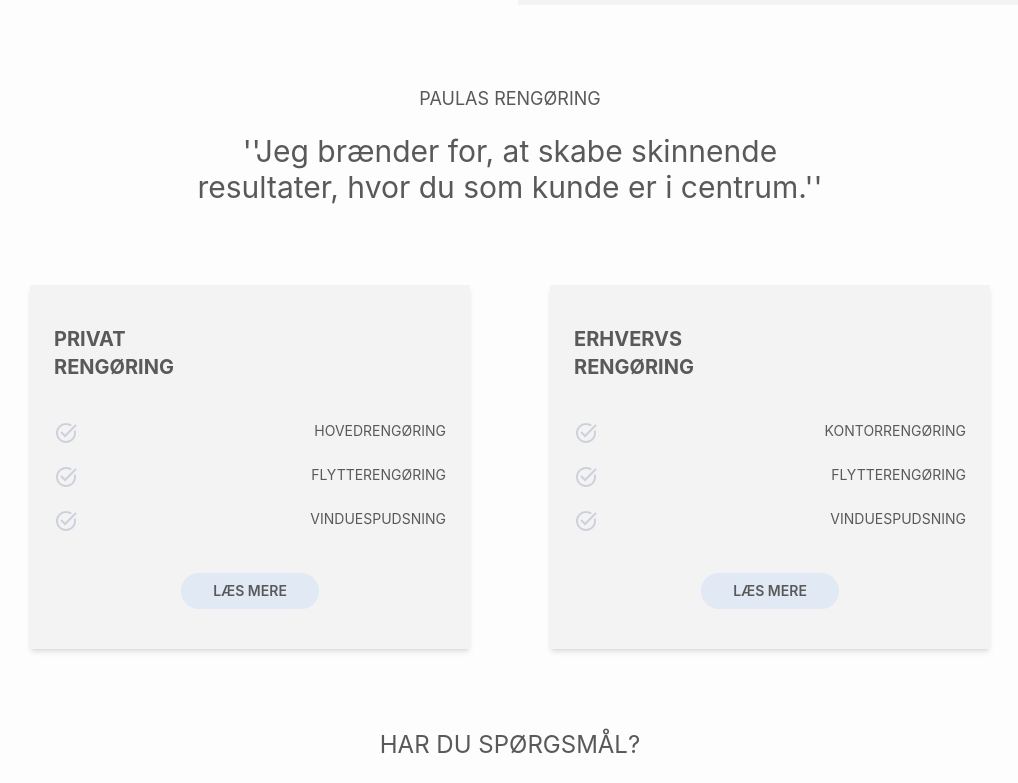
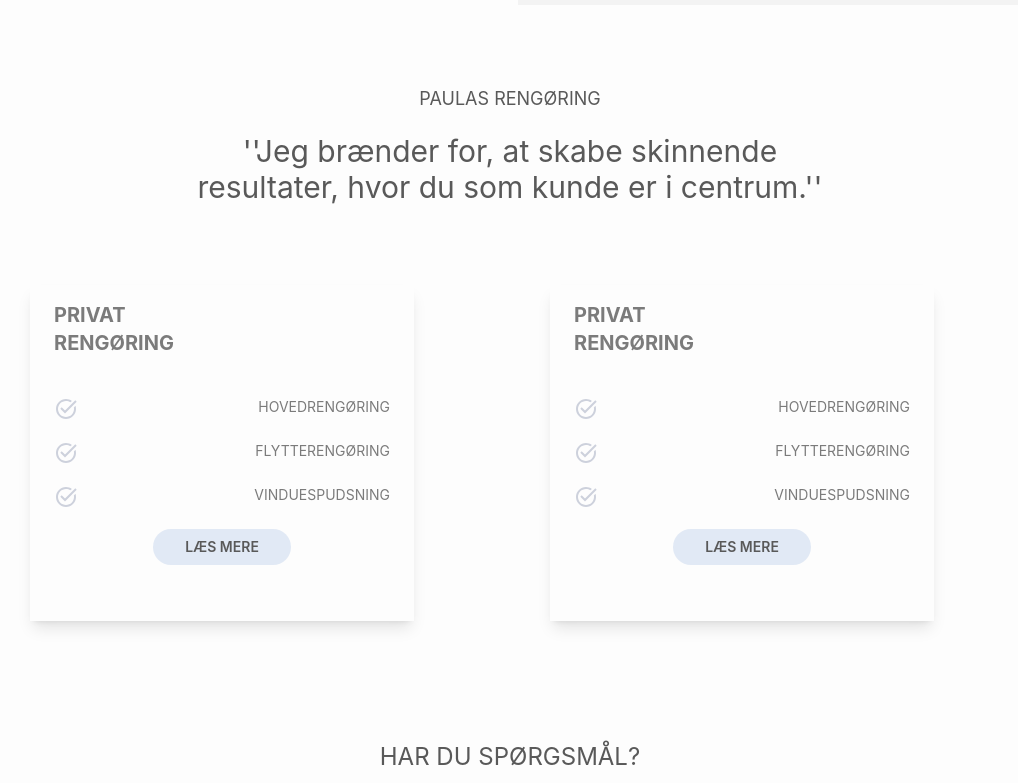
Before and after one commit to kris299b/PaulasReng-ring, a Vue app: page / in a window 1280 px wide. Shown: the part 2000-2783 px from the top of the page, without its empty margins (130-1148 px from the left). Built offline with nearby package versions, Linux system fonts and the light colour scheme.

Commit message:
code changes

```diff
--- a/src/App.vue
+++ b/src/App.vue
@@ -18,7 +18,7 @@
   </div>
   <div class="w-full block flex-grow lg:flex lg:items-center lg:w-auto" id="menuItems">
     <div class="text-xs lg:flex-grow">
-      <ul class="flex flex-col space-x-6 mr-2 text-white text-xs md:text-sm md:mr-2 lg:flex-row lg:mr-2 md:space-x-10 lg:space-x-12 lg:ml-10 lg:text-sm">
+      <ul class="flex flex-col space-x-6 mr-2 text-white dark:text-white text-xs md:text-sm md:mr-2 lg:flex-row lg:mr-2 md:space-x-10 lg:space-x-12 lg:ml-10 lg:text-sm">
         <li>
           <RouterLink to="/">Hjem</RouterLink>
         </li>
@@ -40,7 +40,7 @@
       </ul>
     </div>
     <div>
-      <button class="hover:bg-transparent bg-darkblue dark:bg-darkblue font-semibold py-2 px-8 rounded-full text-xs text-white lg:text-white lg:text-xs lg:mr-3">
+      <button class="hover:bg-transparent bg-darkblue dark:bg-darkblue font-semibold py-2 px-8 rounded-full text-xs text-white dark:text-white lg:text-xs lg:mr-3">
         BOOK DIN TID
       </button>
     </div>
@@ -65,13 +65,13 @@
                   <h2 class="mb-6 text-xs font-semibold text-darkgray uppercase dark:text-darkgray">information</h2>
                   <ul class="text-xs text-darkgray dark:text-darkgray font-medium lg:text-xs">
                       <li class="mb-4">
-                          <a href="https://flowbite.com/" class="hover:underline">Guide</a>
+                          <a href="" class="hover:underline">Guide</a>
                       </li>
                       <li class="mb-4">
-                          <a href="https://tailwindcss.com/" class="hover:underline">Priser</a>
+                          <a href="" class="hover:underline">Priser</a>
                       </li>
                       <li>
-                          <a href="https://tailwindcss.com/" class="hover:underline">Om firmaet</a>
+                          <a href="" class="hover:underline">Om firmaet</a>
                       </li>
                   </ul>
               </div>
@@ -79,10 +79,13 @@
                   <h2 class="mt-5 mb-6 text-xs font-semibold text-darkgray uppercase dark:text-darkgray lg:mt-0">Nyttige links</h2>
                   <ul class="text-xs text-gray-500 dark:text-darkgray font-medium lg:text-xs">
                       <li class="mb-4">
-                          <a href="https://github.com/themesberg/flowbite" class="hover:underline ">Jeg tilbyder</a>
+                          <a href="" class="hover:underline ">Jeg tilbyder</a>
+                      </li>
+                      <li class="mb-4">
+                          <a href="" class="hover:underline ">Privatlivs politik</a>
                       </li>
                       <li>
-                          <a href="https://discord.gg/4eeurUVvTy" class="hover:underline">Privatlivs politik</a>
+                          <a href="" class="hover:underline">Kontakt</a>
                       </li>
                   </ul>
               </div>
@@ -135,7 +138,7 @@
       </div>
     </div>
     <div class="px-4 py-6 bg-lightblue dark:bg-lightblue md:flex md:items-center md:justify-between">
-        <div class="text-sm text-center text-darkgray dark:text-gray-300 lg:text-xs">
+        <div class="text-sm text-center text-darkgray dark:text-darkgray lg:text-xs">
           © 2024 Paulas rengøring. All Rights Reserved.
         </div>
     </div>
--- a/src/views/HomeView.vue
+++ b/src/views/HomeView.vue
@@ -1,7 +1,7 @@
 <template>
 
 <!-- Hero section -->
-<section class="relative h-screen flex flex-col items-center py-20 text-center content-start text-white">
+<section class="relative h-screen flex flex-col items-center py-20 text-center content-start">
     <div class="video-docker absolute top-0 left-0 w-full h-full overflow-hidden">
         <video class="min-w-full min-h-full absolute object-cover"
             src="../assets/herovideo.mp4"
@@ -11,13 +11,13 @@
     <div class="video-content z-10 pt-40 md:pt-80 lg:pt-40">
         <div>
             <p class="text-white dark:text-white text-1xl md:text-xl lg:text-md lg:tracking-wider">PROFESSIONEL RENGØRING</p>
-            <h2 class="text-white pb-5 text-3xl md:text-4xl lg:text-5xl py-1">MED DIG SOM KUNDE I CENTRUM</h2>
+            <h2 class="text-white dark:text-white pb-5 text-3xl md:text-4xl lg:text-5xl py-1">MED DIG SOM KUNDE I CENTRUM</h2>
         </div>
         <div class="flex flex-col space-y-4 px-24 text-sm pt-5 md:flex-row md:justify-center md:space-x-4 lg:flex-row lg:space-x-4 lg:space-y-0 lg:justify-center lg:text-sm lg:pt-5">
             <button class="bg-white dark:bg-white py-3 px-8 hover:beige text-darkgray dark:text-darkgray font-semibold lg:py-2 lg:px-8 rounded-full">
                     JEG TILBYDER
             </button>
-            <button class="bg-transparent py-3 px-8 dark:bg-transparent hover:bg-transparent border-2 text-white font-semibold lg:py-2 lg:px-8 rounded-full">
+            <button class="bg-transparent py-3 px-8 dark:bg-transparent hover:bg-transparent border-2 text-white dark:text-white font-semibold lg:py-2 lg:px-8 rounded-full">
                     KONTAKT MIG
             </button>
         </div>
@@ -25,8 +25,10 @@
 </section>
 
 <!-- Værdisæt section -->
-<div class="bg-white dark:bg-white text-darkgray dark:text-darkgray pt-10 pb-10 text-center text-lg lg:text-darkgray lg:text-2xl lg:text-center lg:pt-10 lg:pb-12 lg:font-normal dark:text-darkgray">
+<div class="bg-white dark:bg-white">
+    <h2 class="text-darkgray dark:text-darkgray pt-10 pb-10 text-center text-lg lg:text-2xl lg:text-center lg:pt-10 lg:pb-12 lg:font-normal dark:text-darkgray">
         MIT VÆRDISÆT
+    </h2>
 </div>
 
 <div class="bg-white dark:bg-white px-5 columns-1 md:columns-2 lg:px-52 lg:columns-2 lg:gap-x-0">
@@ -57,12 +59,12 @@
 
 
 <!-- Guide section -->
-<div class="bg-white px-5 pb-5 text-darkgray pt-12 pl-5 text-lg lg:text-darkgray lg:text-center lg:pt-20 lg:pb-12 dark:text-darkgray">
+<div class="bg-white dark:bg-white px-5 pb-5 pt-12 pl-5 text-lg text-darkgray dark:text-darkgray lg:text-center lg:pt-20 lg:pb-12">
     <div class="text-2xl lg:font-normal">
-        GÅR DU I OVERVEJELSERNE
+        <h2>GÅR DU I OVERVEJELSERNE </h2>
     </div>
     <div class="text-2xl lg:font-normal">
-        OM AT ANSÆTTE RENGØRINGSHJÆLP ?
+        <h2>OM AT ANSÆTTE RENGØRINGSHJÆLP ?</h2>
     </div>
     <div>
         <p class="text-sm mt-3 lg:mr-10 lg:text-sm">There are many variations of passages
@@ -71,7 +73,6 @@
     </div>
 </div>
 
-<!-- Guide sektion -->
 <div class="bg-white dark:bg-white columns-1 md:columns-1 lg:columns-2">
     <div class="inline-block md:hidden lg:inline-block">
         <img src="../assets/Rengøring.png" alt="Rengøring">
@@ -95,19 +96,30 @@
 
 <!-- Ydelser sektion -->
 <div class="bg-white dark:bg-white">
-    <div class="text-darkgray dark:text-darkgray pt-10 pb-0 text-center text-lg lg:text-darkgray lg:text-lg lg:text-center lg:pt-20 lg:pb-5 lg:font-normal dark:text-darkgray">
-        PAULAS RENGØRING
+    <div class="text-darkgray dark:text-darkgray pt-10 pb-0 text-center text-lg lg:text-lg lg:text-center lg:pt-20 lg:pb-5 lg:font-normal">
+        <p>PAULAS RENGØRING</p>
     </div>
     <div class="text-darkgray dark:text-darkgray lg:text-3xl lg:text-center lg:px-80 lg:pb-20">
+        <h2>
             ''Jeg brænder for, at skabe skinnende resultater, hvor du som kunde er i centrum.''
+        </h2>
     </div>
 </div>
 
-<div class="bg-white dark:bg-white grid grid-cols-1 md:grid-cols-1 lg:grid-cols-2 lg:gap-20 lg:px-40">
-    <div class="bg-lightgray dark:bg-lightgray overflow-hidden shadow-md text-darkgray dark:text-darkgray">
-        <div class="px-6 py-10">
-            <div class="font-bold text-xl">PRIVAT</div>
-            <div class="font-bold text-xl lg:mb-10">RENGØRING</div>
+<div class="bg-white dark:bg-white">
+    <div class="grid grid-cols-1 md:grid-cols-3 lg:grid-cols-2 lg:gap-20 lg:px-40 lg:pb-20">
+        <div class="max-w-sm overflow-hidden shadow-lg bg-white dark:bg-white">
+            <div class="px-6 py-4">
+                <div>
+                <h2 class="font-bold text-xl text-gray dark:text-gray">
+                    PRIVAT
+                </h2>
+            </div>
+            <div>
+                <h2 class="font-bold text-xl lg:mb-10 text-gray dark:text-gray">
+                    RENGØRING
+                </h2>
+            </div>
             <div class="space-y-5">
                 <div class="flex justify-between">
                     <div>
@@ -116,7 +128,7 @@
                         <g fill="#cdd1dc" fill-rule="nonzero" stroke="none" stroke-width="1" stroke-linecap="butt" stroke-linejoin="miter" stroke-miterlimit="10" stroke-dasharray="" stroke-dashoffset="0" font-family="none" font-weight="none" font-size="none" text-anchor="none" style="mix-blend-mode: normal"><g transform="scale(10.66667,10.66667)"><path d="M12,2c-5.514,0 -10,4.486 -10,10c0,5.514 4.486,10 10,10c5.514,0 10,-4.486 10,-10c0,-1.126 -0.19602,-2.2058 -0.54102,-3.2168l-1.61914,1.61914c0.105,0.516 0.16016,1.05066 0.16016,1.59766c0,4.411 -3.589,8 -8,8c-4.411,0 -8,-3.589 -8,-8c0,-4.411 3.589,-8 8,-8c1.633,0 3.15192,0.49389 4.41992,1.33789l1.43164,-1.43164c-1.648,-1.194 -3.66656,-1.90625 -5.85156,-1.90625zM21.29297,3.29297l-10.29297,10.29297l-3.29297,-3.29297l-1.41406,1.41406l4.70703,4.70703l11.70703,-11.70703z"></path></g></g>
                         </svg>
                     </div>
-                    <p class="text-base lg:text-sm">
+                    <p class="text-base lg:text-sm text-gray dark:text-gray">
                         HOVEDRENGØRING
                     </p>
                 </div>
@@ -127,7 +139,7 @@
                         <g fill="#cdd1dc" fill-rule="nonzero" stroke="none" stroke-width="1" stroke-linecap="butt" stroke-linejoin="miter" stroke-miterlimit="10" stroke-dasharray="" stroke-dashoffset="0" font-family="none" font-weight="none" font-size="none" text-anchor="none" style="mix-blend-mode: normal"><g transform="scale(10.66667,10.66667)"><path d="M12,2c-5.514,0 -10,4.486 -10,10c0,5.514 4.486,10 10,10c5.514,0 10,-4.486 10,-10c0,-1.126 -0.19602,-2.2058 -0.54102,-3.2168l-1.61914,1.61914c0.105,0.516 0.16016,1.05066 0.16016,1.59766c0,4.411 -3.589,8 -8,8c-4.411,0 -8,-3.589 -8,-8c0,-4.411 3.589,-8 8,-8c1.633,0 3.15192,0.49389 4.41992,1.33789l1.43164,-1.43164c-1.648,-1.194 -3.66656,-1.90625 -5.85156,-1.90625zM21.29297,3.29297l-10.29297,10.29297l-3.29297,-3.29297l-1.41406,1.41406l4.70703,4.70703l11.70703,-11.70703z"></path></g></g>
                         </svg>
                     </div>
-                    <p class="text-base lg:text-sm">
+                    <p class="text-base lg:text-sm text-gray dark:text-gray">
                         FLYTTERENGØRING
                     </p>
                 </div>
@@ -138,11 +150,9 @@
                         <g fill="#cdd1dc" fill-rule="nonzero" stroke="none" stroke-width="1" stroke-linecap="butt" stroke-linejoin="miter" stroke-miterlimit="10" stroke-dasharray="" stroke-dashoffset="0" font-family="none" font-weight="none" font-size="none" text-anchor="none" style="mix-blend-mode: normal"><g transform="scale(10.66667,10.66667)"><path d="M12,2c-5.514,0 -10,4.486 -10,10c0,5.514 4.486,10 10,10c5.514,0 10,-4.486 10,-10c0,-1.126 -0.19602,-2.2058 -0.54102,-3.2168l-1.61914,1.61914c0.105,0.516 0.16016,1.05066 0.16016,1.59766c0,4.411 -3.589,8 -8,8c-4.411,0 -8,-3.589 -8,-8c0,-4.411 3.589,-8 8,-8c1.633,0 3.15192,0.49389 4.41992,1.33789l1.43164,-1.43164c-1.648,-1.194 -3.66656,-1.90625 -5.85156,-1.90625zM21.29297,3.29297l-10.29297,10.29297l-3.29297,-3.29297l-1.41406,1.41406l4.70703,4.70703l11.70703,-11.70703z"></path></g></g>
                         </svg>
                     </div>
-                    <p class="text-base lg:text-sm">
+                    <p class="text-base lg:text-sm text-gray dark:text-gray">
                         VINDUESPUDSNING
                     </p>
-                </div>
-            </div>
                 </div>
                 <div class="px-6 pt-0 pb-10 lg:text-center">
                     <button class="bg-lightblue dark:bg-lightblue hover:lightblue text-darkgray dark:text-darkgray font-semibold py-2 px-8 rounded-full lg:text-sm">
@@ -150,10 +160,20 @@
                     </button>
                 </div>
             </div>
-    <div class="bg-lightgray dark:bg-lightgray overflow-hidden shadow-md text-darkgray dark:text-darkgray">
-        <div class="px-6 py-10">
-            <div class="font-bold text-xl">ERHVERVS</div>
-            <div class="font-bold text-xl lg:mb-10">RENGØRING</div>
+            </div>
+        </div>
+        <div class="max-w-sm overflow-hidden shadow-lg bg-white dark:bg-white">
+            <div class="px-6 py-4">
+                <div>
+                <h2 class="font-bold text-xl text-gray dark:text-gray">
+                    PRIVAT
+                </h2>
+            </div>
+            <div>
+                <h2 class="font-bold text-xl lg:mb-10 text-gray dark:text-gray">
+                    RENGØRING
+                </h2>
+            </div>
             <div class="space-y-5">
                 <div class="flex justify-between">
                     <div>
@@ -162,8 +182,8 @@
                         <g fill="#cdd1dc" fill-rule="nonzero" stroke="none" stroke-width="1" stroke-linecap="butt" stroke-linejoin="miter" stroke-miterlimit="10" stroke-dasharray="" stroke-dashoffset="0" font-family="none" font-weight="none" font-size="none" text-anchor="none" style="mix-blend-mode: normal"><g transform="scale(10.66667,10.66667)"><path d="M12,2c-5.514,0 -10,4.486 -10,10c0,5.514 4.486,10 10,10c5.514,0 10,-4.486 10,-10c0,-1.126 -0.19602,-2.2058 -0.54102,-3.2168l-1.61914,1.61914c0.105,0.516 0.16016,1.05066 0.16016,1.59766c0,4.411 -3.589,8 -8,8c-4.411,0 -8,-3.589 -8,-8c0,-4.411 3.589,-8 8,-8c1.633,0 3.15192,0.49389 4.41992,1.33789l1.43164,-1.43164c-1.648,-1.194 -3.66656,-1.90625 -5.85156,-1.90625zM21.29297,3.29297l-10.29297,10.29297l-3.29297,-3.29297l-1.41406,1.41406l4.70703,4.70703l11.70703,-11.70703z"></path></g></g>
                         </svg>
                     </div>
-                    <p class="text-base lg:text-sm">
-                        KONTORRENGØRING
+                    <p class="text-base lg:text-sm text-gray dark:text-gray">
+                        HOVEDRENGØRING
                     </p>
                 </div>
                 <div class="flex justify-between">
@@ -173,7 +193,7 @@
                         <g fill="#cdd1dc" fill-rule="nonzero" stroke="none" stroke-width="1" stroke-linecap="butt" stroke-linejoin="miter" stroke-miterlimit="10" stroke-dasharray="" stroke-dashoffset="0" font-family="none" font-weight="none" font-size="none" text-anchor="none" style="mix-blend-mode: normal"><g transform="scale(10.66667,10.66667)"><path d="M12,2c-5.514,0 -10,4.486 -10,10c0,5.514 4.486,10 10,10c5.514,0 10,-4.486 10,-10c0,-1.126 -0.19602,-2.2058 -0.54102,-3.2168l-1.61914,1.61914c0.105,0.516 0.16016,1.05066 0.16016,1.59766c0,4.411 -3.589,8 -8,8c-4.411,0 -8,-3.589 -8,-8c0,-4.411 3.589,-8 8,-8c1.633,0 3.15192,0.49389 4.41992,1.33789l1.43164,-1.43164c-1.648,-1.194 -3.66656,-1.90625 -5.85156,-1.90625zM21.29297,3.29297l-10.29297,10.29297l-3.29297,-3.29297l-1.41406,1.41406l4.70703,4.70703l11.70703,-11.70703z"></path></g></g>
                         </svg>
                     </div>
-                    <p class="text-base lg:text-sm">
+                    <p class="text-base lg:text-sm text-gray dark:text-gray">
                         FLYTTERENGØRING
                     </p>
                 </div>
@@ -184,11 +204,9 @@
                         <g fill="#cdd1dc" fill-rule="nonzero" stroke="none" stroke-width="1" stroke-linecap="butt" stroke-linejoin="miter" stroke-miterlimit="10" stroke-dasharray="" stroke-dashoffset="0" font-family="none" font-weight="none" font-size="none" text-anchor="none" style="mix-blend-mode: normal"><g transform="scale(10.66667,10.66667)"><path d="M12,2c-5.514,0 -10,4.486 -10,10c0,5.514 4.486,10 10,10c5.514,0 10,-4.486 10,-10c0,-1.126 -0.19602,-2.2058 -0.54102,-3.2168l-1.61914,1.61914c0.105,0.516 0.16016,1.05066 0.16016,1.59766c0,4.411 -3.589,8 -8,8c-4.411,0 -8,-3.589 -8,-8c0,-4.411 3.589,-8 8,-8c1.633,0 3.15192,0.49389 4.41992,1.33789l1.43164,-1.43164c-1.648,-1.194 -3.66656,-1.90625 -5.85156,-1.90625zM21.29297,3.29297l-10.29297,10.29297l-3.29297,-3.29297l-1.41406,1.41406l4.70703,4.70703l11.70703,-11.70703z"></path></g></g>
                         </svg>
                     </div>
-                    <p class="text-base lg:text-sm">
+                    <p class="text-base lg:text-sm text-gray dark:text-gray">
                         VINDUESPUDSNING
                     </p>
-                </div>
-            </div>
                 </div>
                 <div class="px-6 pt-0 pb-10 lg:text-center">
                     <button class="bg-lightblue dark:bg-lightblue hover:lightblue text-darkgray dark:text-darkgray font-semibold py-2 px-8 rounded-full lg:text-sm">
@@ -197,16 +215,67 @@
                 </div>
             </div>
             </div>
-
-
+        </div>
+    </div>
+</div>
 
 <!-- Kontaktformular sektion -->
-<div class="bg-white dark:bg-white text-darkgray dark:text-darkgray px-5 pt-10 pb-10 text-lg lg:text-darkgray lg:text-center lg:pt-20 lg:pb-12 lg:font-normal dark:text-darkgray">
+<div class="bg-white dark:bg-white text-darkgray dark:text-darkgray px-5 pt-10 pb-10 text-lg lg:text-center lg:pt-10 lg:pb-12 lg:font-normal">
     <h2 class="text-lg text-left lg:text-center lg:text-2xl">HAR DU SPØRGSMÅL?</h2>
     <p class="text-sm text-left pt-3 lg:text-center lg:text-sm lg:px-32 lg:pt-5">There are many variations of passages of Lorem Ipsum available, but the majority
     have suffered alteration in some form. by injected humour, or randomised words which
     don't look even slightly believable. </p>
 </div>
+
+<div class="bg-white dark:bg-white">
+    <div>
+        <h2 class="text-darkgray dark:text-darkgray pt-10 pb-10 text-center text-lg lg:text-2xl lg:text-center lg:pt-10 lg:pb-12 lg:font-normal">
+            DET SIGER MINE KUNDER
+        </h2>
+    </div>
+</div>
+
+<div class="bg-white dark:bg-white">
+    <div class="grid grid-cols-1 md:grid-cols-3 lg:grid-cols-3 lg:gap-20 lg:px-40 lg:pb-20">
+        <div class="max-w-sm overflow-hidden shadow-lg bg-white dark:bg-white">
+            <div class="px-6 py-4">
+                <div class="text-darkgray lg:text-darkgray font-bold text-xl mb-2 lg:text-lg lg:text-center">ELSEBETH</div>
+                <p class="text-darkgray lg:text-darkgray text-base">
+                Lorem ipsum dolor sit amet, consectetur adipisicing elit. Voluptatibus quia, nulla! Maiores et perferendis eaque, exercitationem praesentium nihil.
+                </p>
+            </div>
+        </div>
+        <div class="max-w-sm overflow-hidden shadow-lg bg-white dark:bg-white">
+            <div class="px-6 py-4">
+                <div class="text-darkgray lg:text-darkgray font-bold text-xl mb-2 lg:text-lg lg:text-center">RUTH</div>
+                <p class="text-darkgray lg:text-darkgray text-base">
+                Lorem ipsum dolor sit amet, consectetur adipisicing elit. Voluptatibus quia, nulla! Maiores et perferendis eaque, exercitationem praesentium nihil.
+                </p>
+            </div>
+        </div>
+        <div class="max-w-sm overflow-hidden shadow-lg bg-white dark:bg-white">
+            <div class="px-6 py-4">
+                <div class="text-darkgray lg:text-darkgray font-bold text-xl mb-2 lg:text-lg lg:text-center">JETTE</div>
+                <p class="text-darkgray lg:text-darkgray text-base">
+                Lorem ipsum dolor sit amet, consectetur adipisicing elit. Voluptatibus quia, nulla! Maiores et perferendis eaque, exercitationem praesentium nihil.
+                </p>
+            </div>
+        </div>
+    </div>
+</div>
+
+<div class="bg-white dark:bg-white py-4 mx-auto">
+    <div class="text-center mb-20">
+        <p class="mt-4 text-sm text-gray dark:text-gray lg:text-lg font-regular">
+            FAQ
+        </p>
+        <h3 class="text-lg lg:text-2xl leading-normal font-semibold tracking-tight text-darkgray dark:text-darkgray">
+            OFTE STILLEDE <span class="text-indigo-600">SPØRGSMÅL</span>
+        </h3>
+    </div>
+</div>
+
+
 
 </template>
 
```
Lines whose indentation alone changed are shown as unchanged.
